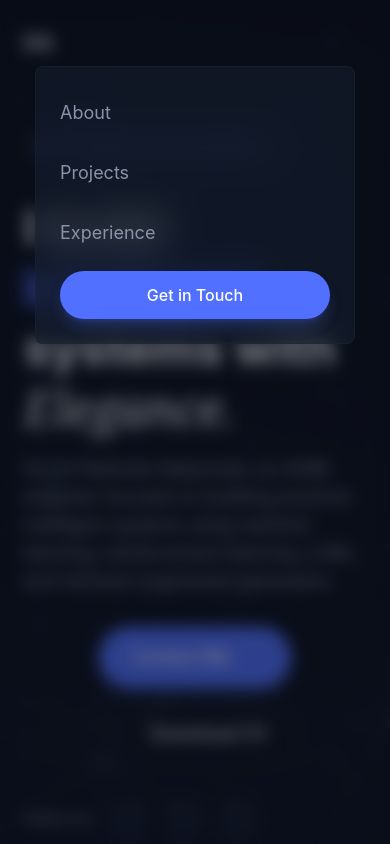
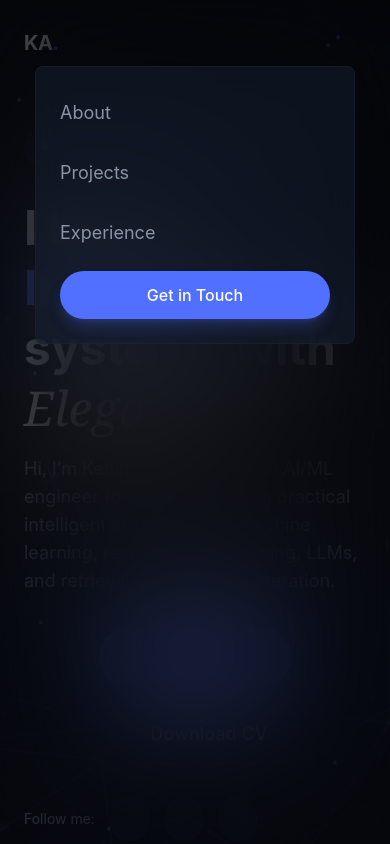
Before and after one commit to Perception12/personal-website, a React (Vite) app: page / in a window 390 px wide. Both pictures are taken after a click on the button 346 px from the left and 43 px from the top of the page. Shown: the top 844 px of the page. Built offline with nearby package versions, Linux system fonts and the light colour scheme; some icons are missing.

Commit message:
fix overlay

```diff
--- a/src/layout/Navbar.tsx
+++ b/src/layout/Navbar.tsx
@@ -79,7 +79,7 @@ export const Navbar = () => {
         <>
           {/* Overlay */}
           <div
-            className="fixed inset-0 bg-background/50 backdrop-blur-sm"
+            className="absolute left-0 top-0 w-screen h-screen bg-black/50 backdrop-blur-3xl"
             onClick={() => setIsMenuOpen(false)}
           />
 
```
